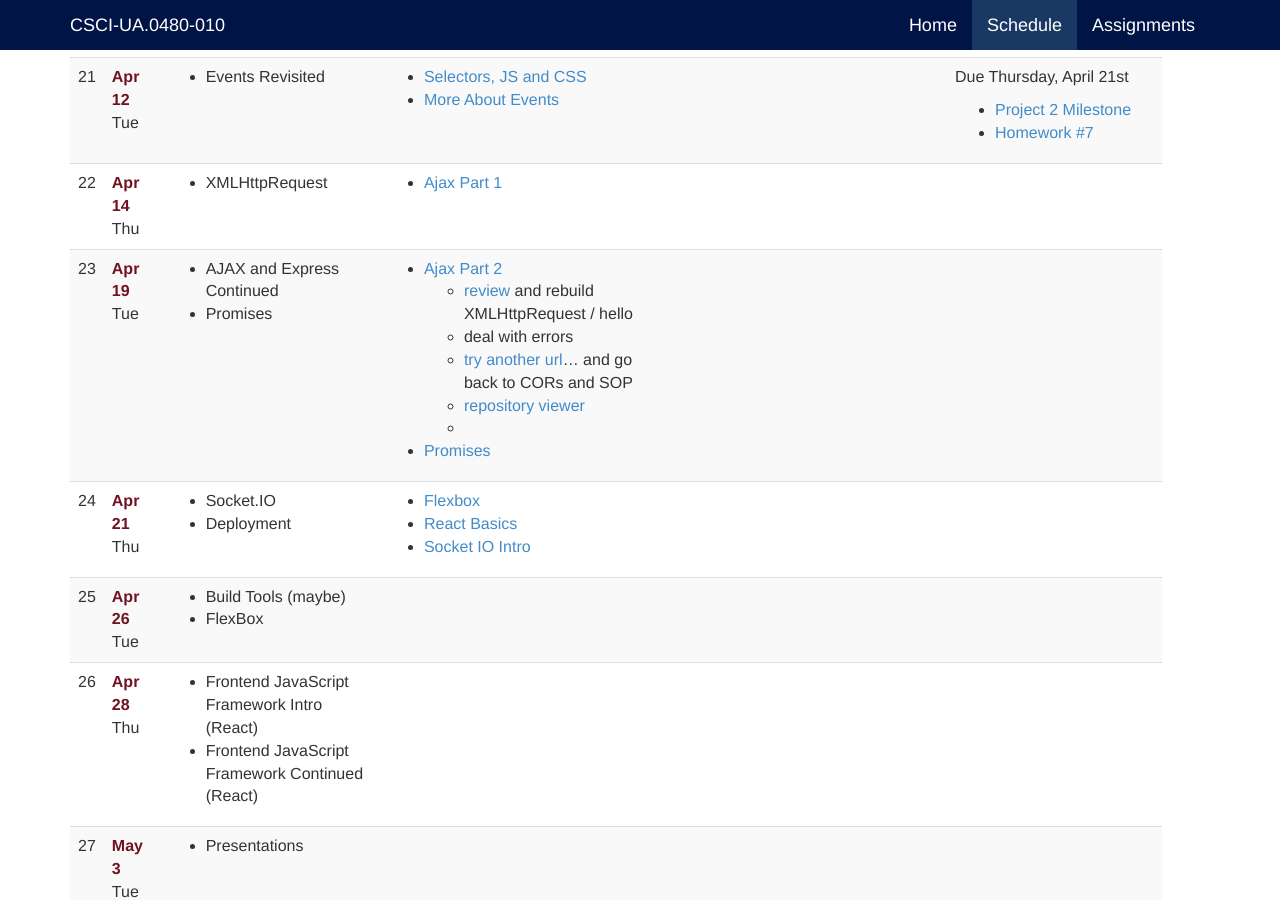
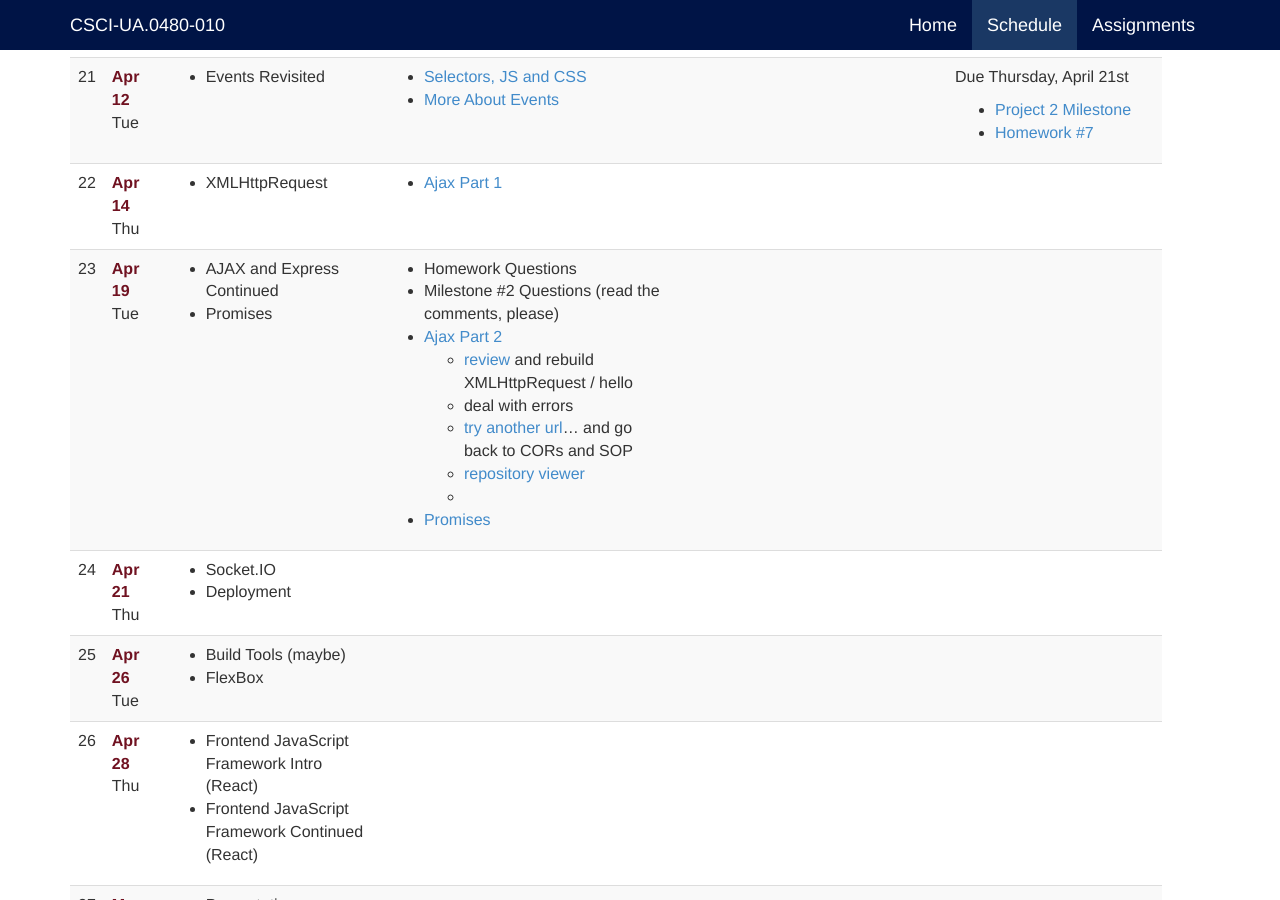
Before and after one commit to jl4282/csci-ua.0480-spring2016-010, a Jekyll site: the page built from schedule.markdown, in a window 1280 px wide and 900 px high, scrolled down 5359 px. Built offline with Jekyll 4.4.1, drawn with Linux system fonts in a browser that asks for light colours.

Commit message:
fix up topics again

```diff
--- a/_includes/schedule/23.markdown
+++ b/_includes/schedule/23.markdown
@@ -4,6 +4,8 @@
 * (from forever ago) [CSS](slides/19/css.html)
 {% endcomment %}
 
+* Homework Questions
+* Milestone #2 Questions (read the comments, please)
 * [Ajax Part 2](slides/21/ajax-express.html)
     * [review](slides/21/ajax-express.html#/8) and rebuild XMLHttpRequest / hello
     * deal with errors
--- a/_includes/schedule/24.markdown
+++ b/_includes/schedule/24.markdown
@@ -1,7 +1,9 @@
 	<td markdown="block">
+{% comment %}
 * [Flexbox](slides/24/flexbox.html)
 * [React Basics](slides/24/react.html)
 * [Socket IO Intro](slides/24/socketio.html)
+{% endcomment %}
 </td>
 	<td markdown="block">
 <!--
```
